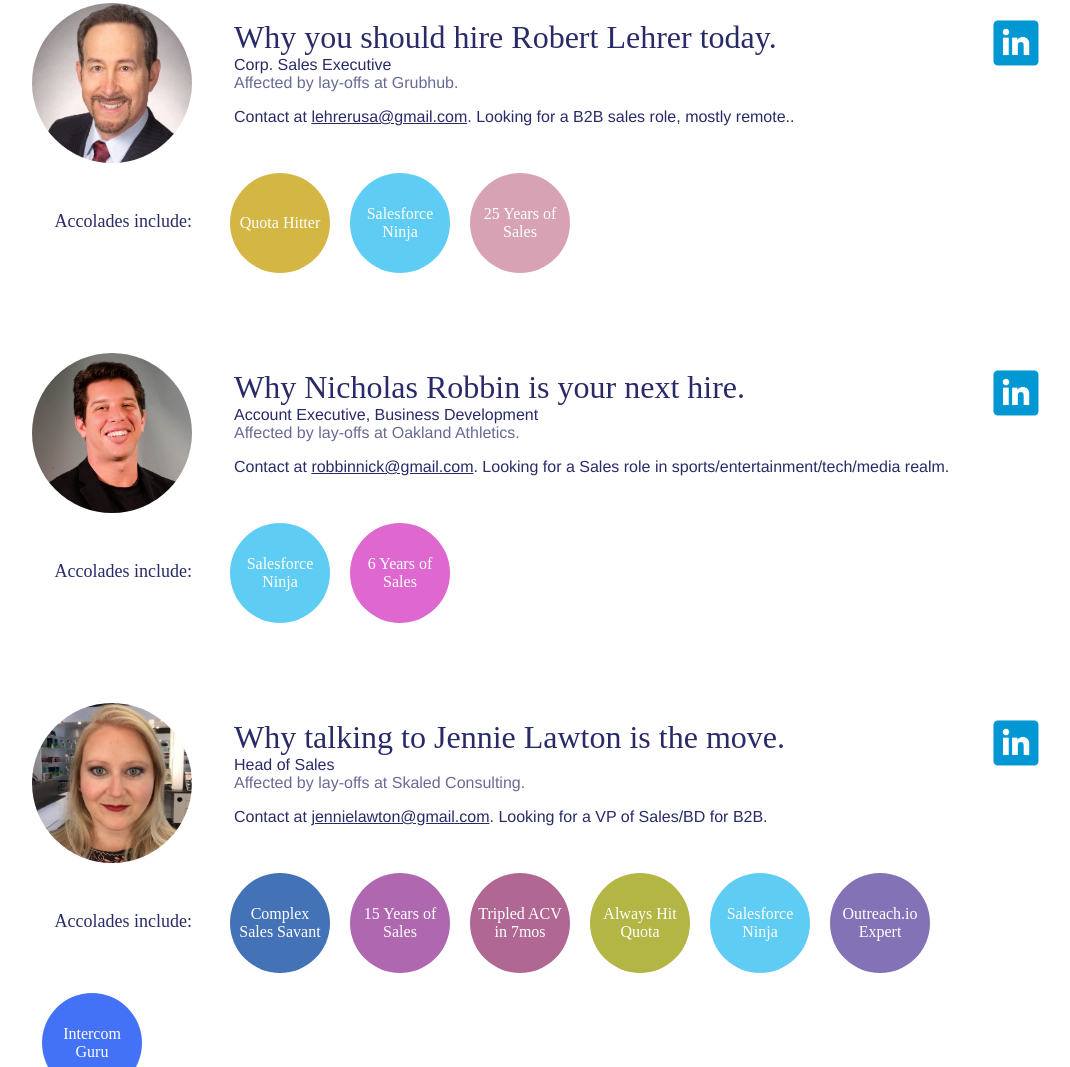
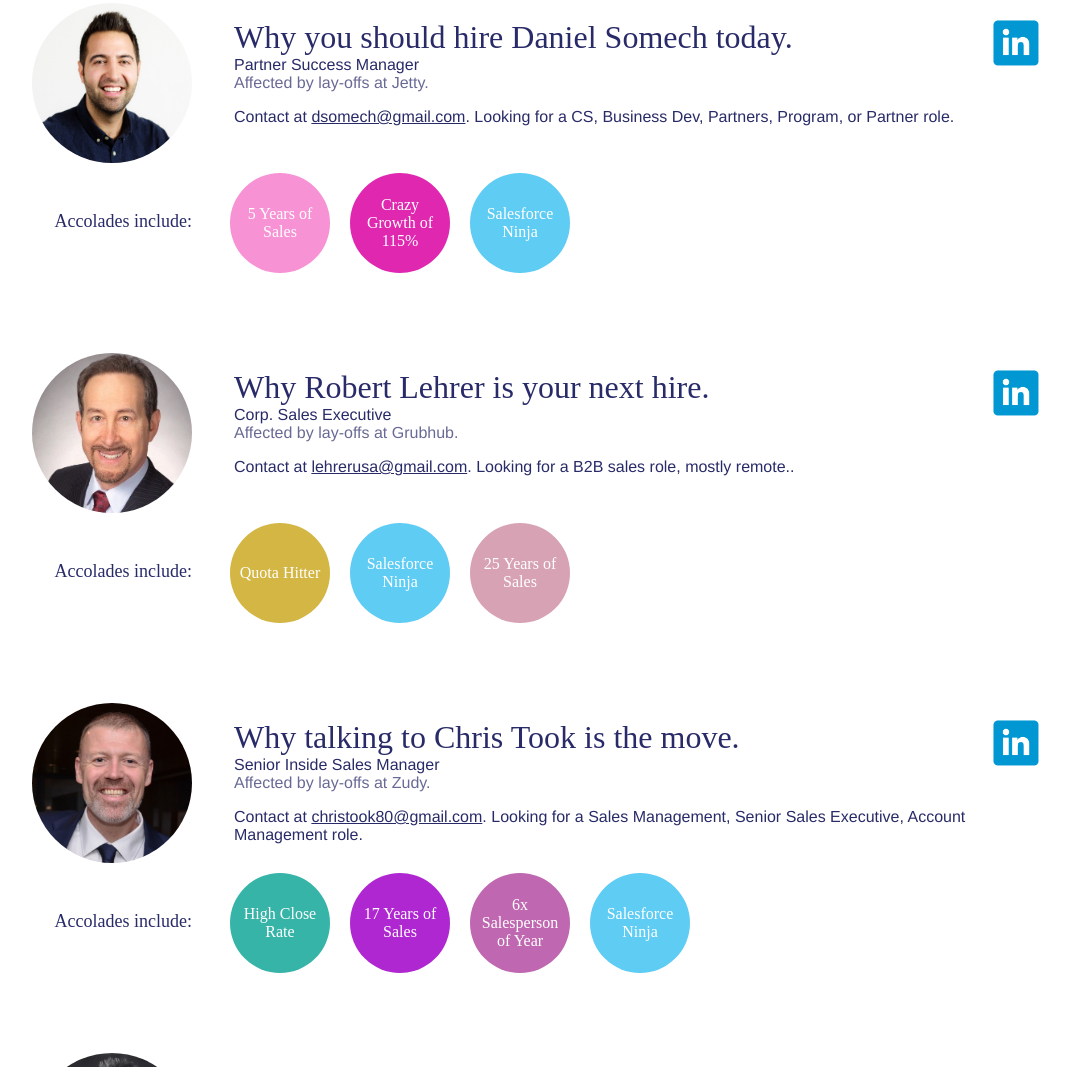
Before and after one commit to parsegon/salesfreeagents, a plain HTML site: page batch.html in a window 1280 px wide. Shown: the part 1733-2800 px from the top of the page, without its empty margins (96-1166 px from the left). Drawn offline with nearby package versions, Linux system fonts and the light colour scheme; a web font is replaced by a local one.

Commit message:
sales free age3nts

```diff
--- a/batch.html
+++ b/batch.html
@@ -88,10 +88,32 @@
     </div>
   </div>
   <script>
+
+    var shuffle = function (array) {
+
+    	var currentIndex = array.length;
+    	var temporaryValue, randomIndex;
+
+    	// While there remain elements to shuffle...
+    	while (0 !== currentIndex) {
+    		// Pick a remaining element...
+    		randomIndex = Math.floor(Math.random() * currentIndex);
+    		currentIndex -= 1;
+
+    		// And swap it with the current element.
+    		temporaryValue = array[currentIndex];
+    		array[currentIndex] = array[randomIndex];
+    		array[randomIndex] = temporaryValue;
+    	}
+
+    	return array;
+
+    };
+
     var app = new Vue({
       el: '#people',
       data: {
-        people: [
+        people: shuffle([
           {
             name: "Francesca Gonzalez-Roel",
             profile: "fran.png",
@@ -380,6 +402,35 @@
             ]
           },
           {
+            name: "Chris Took",
+            profile: "christ.jpeg",
+            role: "Senior Inside Sales Manager",
+            layoff: "Zudy",
+            email: "christook80@gmail.com",
+            search: "a Sales Management, Senior Sales Executive, Account Management role",
+            linkedin: "https://www.linkedin.com/in/craig-mann/",
+            accolades: [
+
+              {
+                type: "High Close Rate",
+              },
+              {
+                type: "Custom",
+                color: "#AF27D0",
+                text: "17 Years of Sales",
+              },
+              {
+                type: "Custom",
+                color: "#BF67B0",
+                text: "6x Salesperson of Year",
+              },
+              {
+                type: "Salesforce Ninja",
+              },
+
+            ]
+          },
+          {
             name: "David Dupree",
             profile: "david.jpeg",
             role: "Sales Development Representative",
@@ -611,7 +662,7 @@
               },
             ]
           },
-        ]
+        ])
       }
     })
   </script>
```
Also changed, not shown: profiles/christ.jpeg (added).
